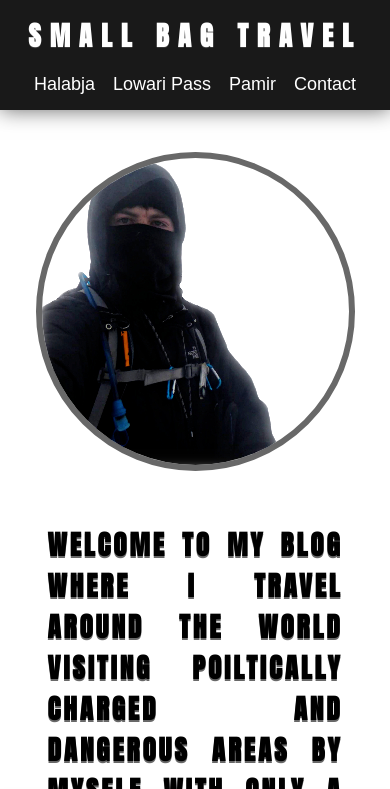
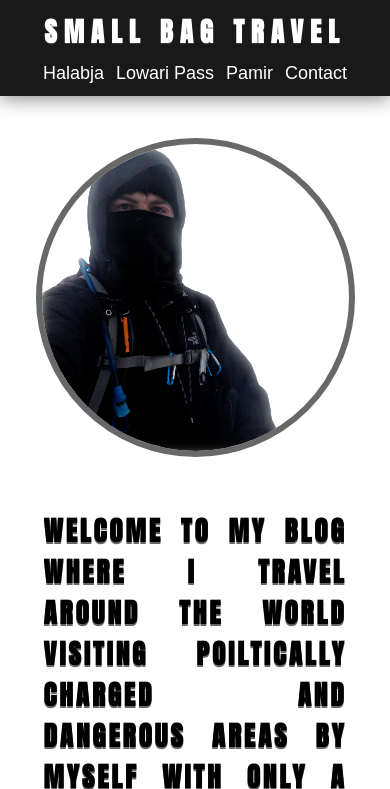
Before and after one commit to oarina/small-bag-travel, a plain HTML site: page index.html in a window 390 px wide. Shown: the top 789 px of the page. Drawn offline with Linux system fonts and the light colour scheme.

Commit message:
Fix very small screen menu items

```diff
--- a/assets/style.css
+++ b/assets/style.css
@@ -18,7 +18,9 @@ body {
 
 #logo,
 h2 {
-    padding: 6px;
+    padding: 2px;
+    /* After testing in different screen sizes - sansung galaxy 8+
+    was operating correctly only up to 4px padding and under*/
     border: 6px;
     font-family: 'Anton', sans-serif;
     text-transform: uppercase;
@@ -30,7 +32,7 @@ h2 {
 }
 
 h1 {
-    letter-spacing: 9px;
+    letter-spacing: 7px;
 }
 
 /*---------------------------------------------Footer */
@@ -84,10 +86,7 @@ header {
 }
 
 .menu-item {
-    padding: 9px;
-    /* Padding is other than 6 because after testing on a small
-    device the 2 word items would squeeze into 2 lines.
-    9 pixes prevents this from happening on a small screen  */
+    padding: 6px;
     border: 6px;
 }
 
```
